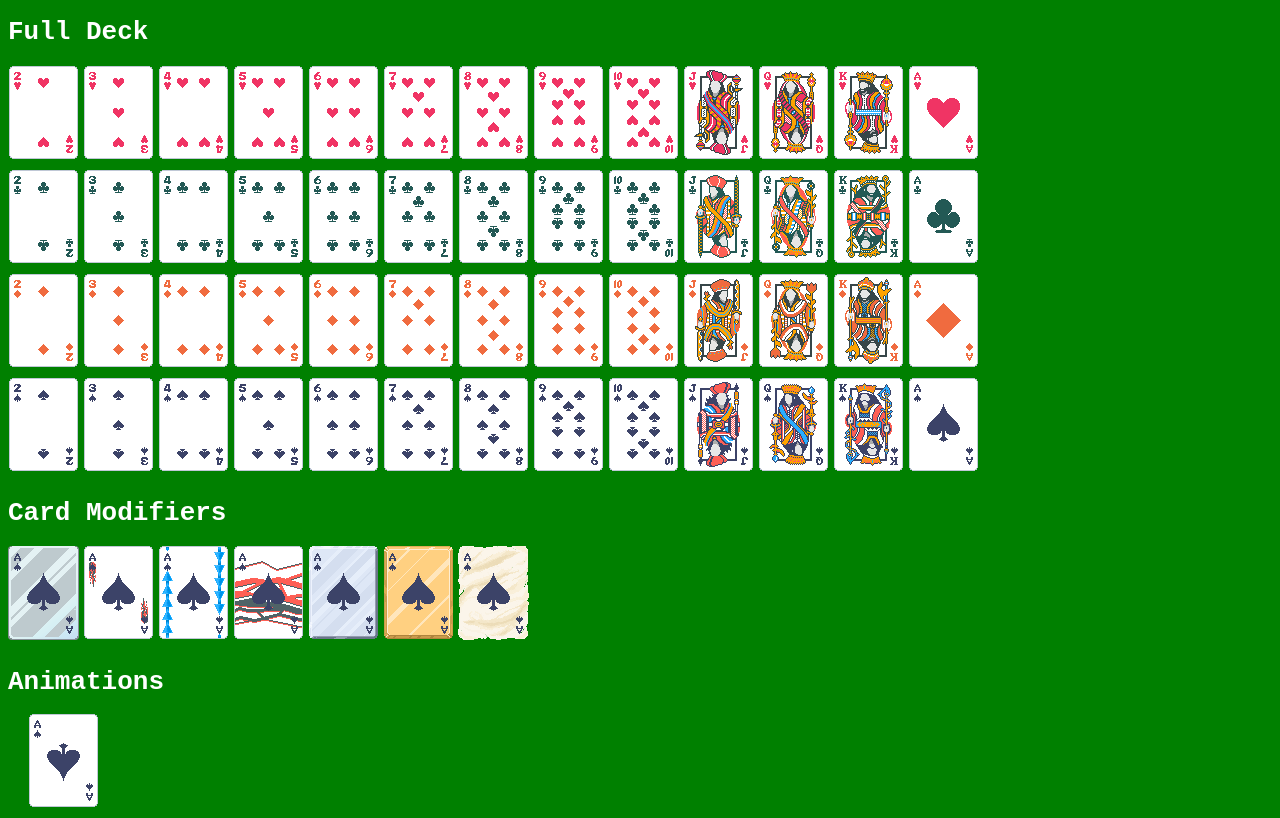
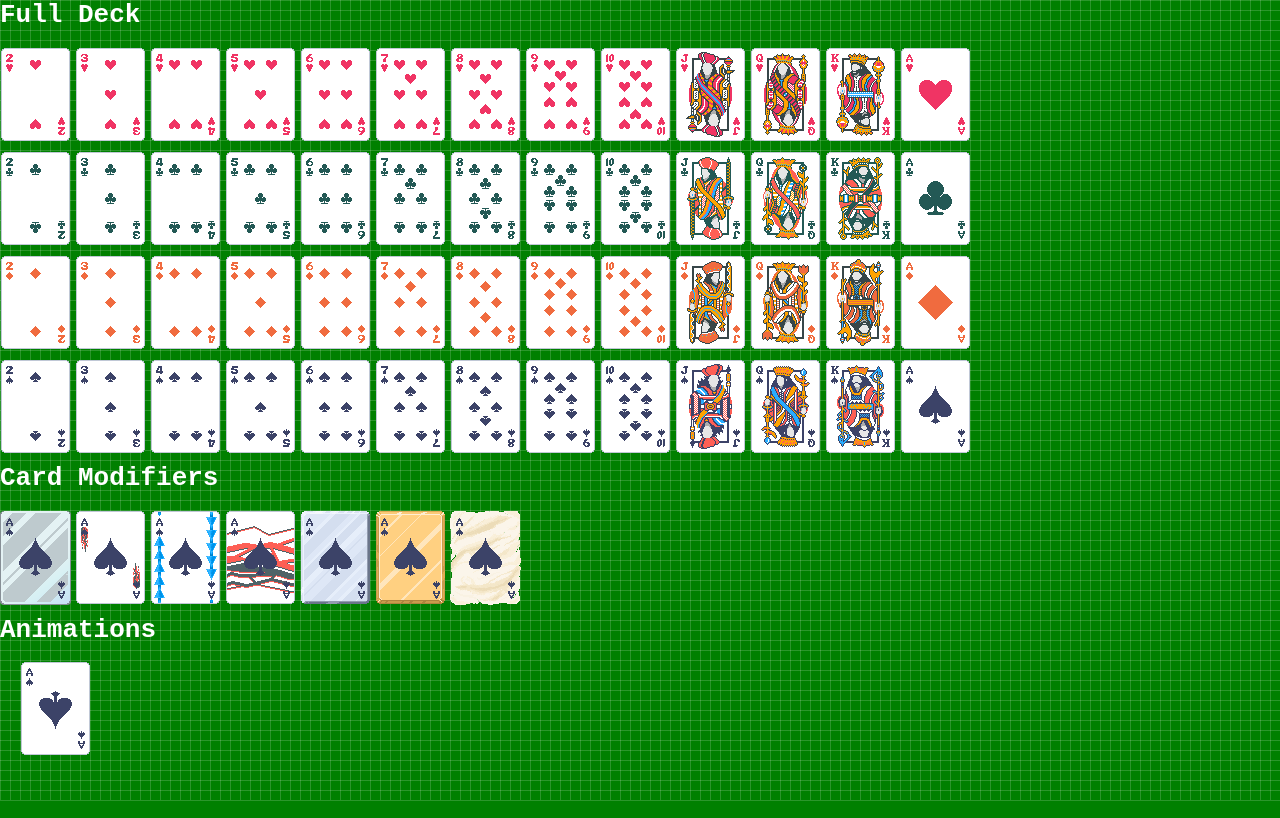
Before and after one commit to RichMcL/richmcl.github.io, a website: page games/euchre/index.html in a window 1280 px wide. Drawn offline with Linux system fonts and the light colour scheme.

Commit message:
add grid line

```diff
--- a/games/euchre/index.html
+++ b/games/euchre/index.html
@@ -3,8 +3,12 @@
     <head>
         <title>Euchre</title>
         <link rel="stylesheet" type="text/css" href="styles.css" />
+        <script src="scripts/layout-grid.js"></script>
     </head>
     <body>
+        <div id="layout-grid"></div>
+
+        <div>
             <h1>Full Deck</h1>
             <div class="card-wrapper">
                 <div class="card-face two-hearts"></div>
@@ -195,5 +199,6 @@
             <div class="card-wrapper rotate" style="margin-left: 20px">
                 <div class="card-face ace-spades"></div>
             </div>
+        </div>
     </body>
 </html>
--- /dev/null
+++ b/games/euchre/scripts/layout-grid.js
@@ -0,0 +1,31 @@
+(() => {
+    function createVLineElement(value) {
+        const div = document.createElement('div');
+        div.className = `layout-grid-vline v-${value}`;
+        div.style.left = `${value}px`;
+        return div;
+    }
+
+    function createHLineElement(value) {
+        const div = document.createElement('div');
+        div.className = `layout-grid-hline h-${value}`;
+        div.style.top = `${value}px`;
+        return div;
+    }
+
+    function doIt() {
+        const container = document.getElementById('layout-grid');
+
+        for (let i = 0; i <= 1280; i += 10) {
+            const vLineElement = createVLineElement(i);
+            container.appendChild(vLineElement);
+        }
+
+        for (let i = 0; i <= 800; i += 10) {
+            const hLineElement = createHLineElement(i);
+            container.appendChild(hLineElement);
+        }
+    }
+
+    setTimeout(() => doIt(), 1000);
+})();
--- a/games/euchre/styles.css
+++ b/games/euchre/styles.css
@@ -1,6 +1,36 @@
 html {
     height: 100%;
     background-color: green;
+}
+
+body {
+    margin: 0;
+    padding: 0;
+}
+
+h1 {
+    margin-top: 0;
+}
+
+#layout-grid {
+    position: absolute;
+    height: 100%;
+    width: 100%;
+    z-index: -1;
+}
+
+#layout-grid .layout-grid-vline {
+    position: absolute;
+    height: 100%;
+    width: 1px;
+    background-color: rgb(255 255 255 / 17%);
+}
+
+#layout-grid .layout-grid-hline {
+    position: absolute;
+    width: 100%;
+    height: 1px;
+    background-color: rgb(255 255 255 / 17%);
 }
 
 h1 {
```
Lines whose indentation alone changed are shown as unchanged.
